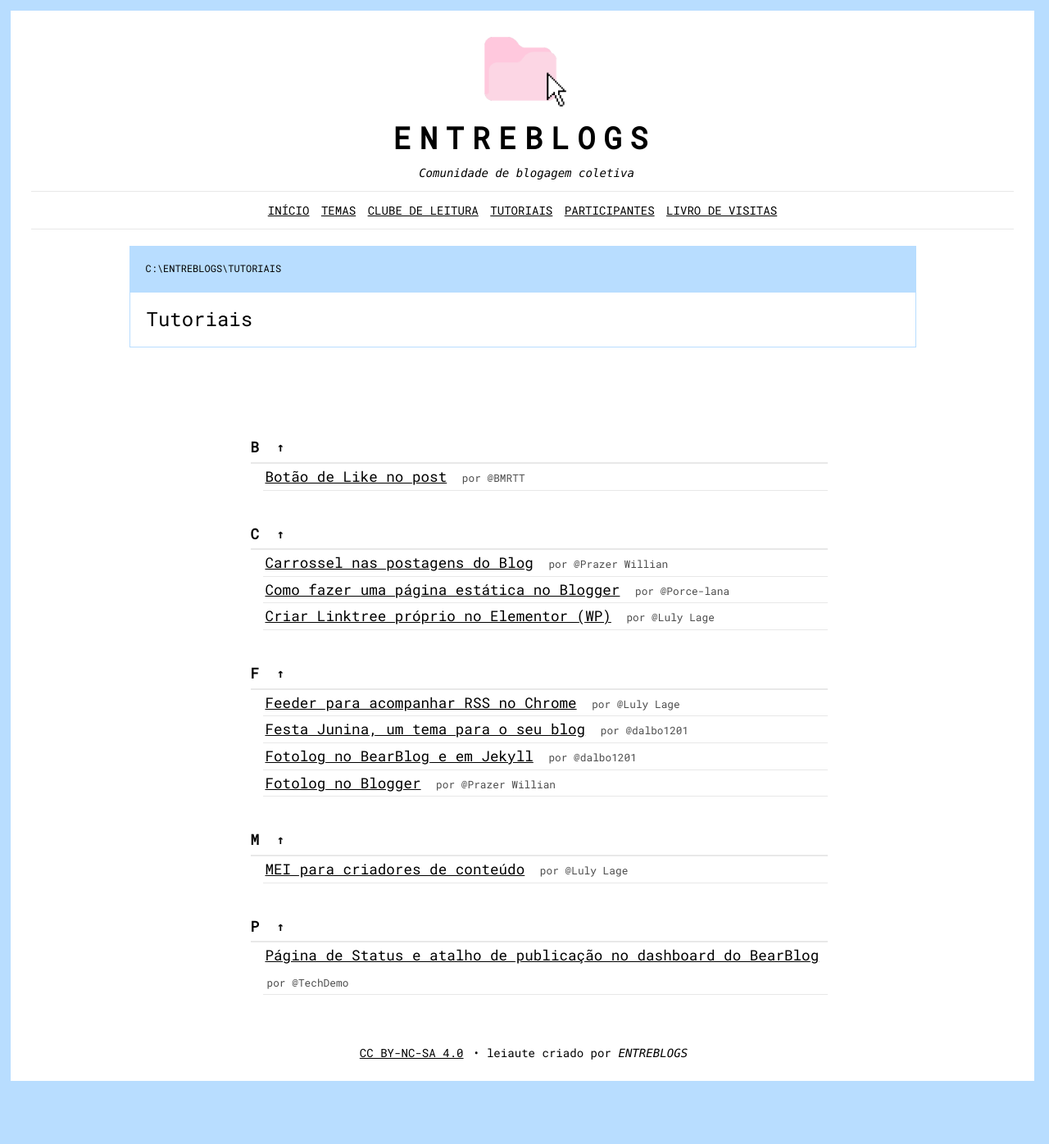
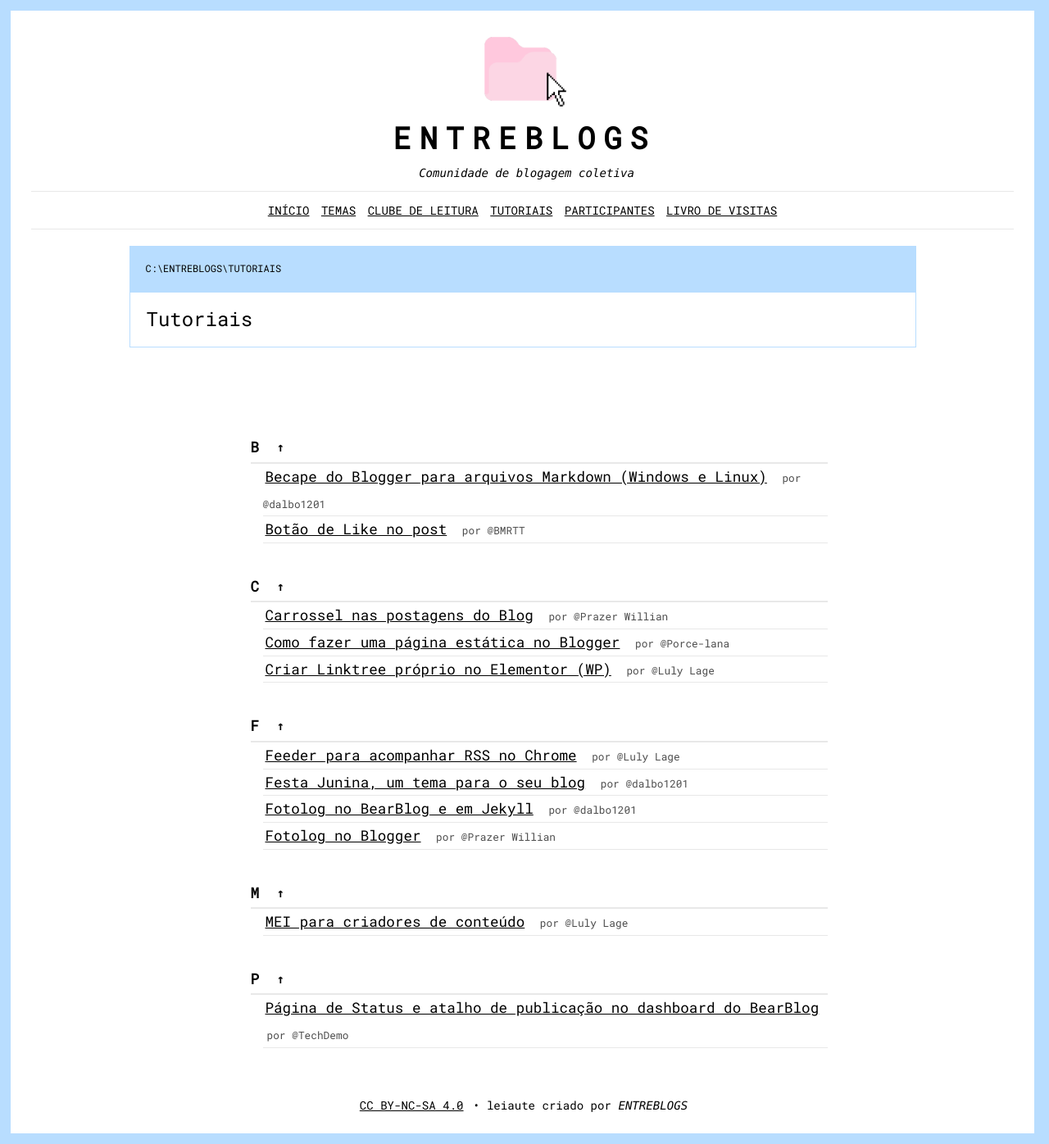
Before and after one commit to bamoretti/entreblogs, a Jekyll site: the page built from tutoriais.md, in a window 1280 px wide. Shown: the whole page at 82% size. Built offline with Jekyll 4.4.1, drawn with Linux system fonts in a browser that asks for light colours; comment, search, counter and statistics services are not loaded; before the commit the page ends 1331 px from its top, so only the background shows below that.

Commit message:
Update tutoriais.yml
adicionei tutorial de becape do blogger

```diff
--- a/_data/tutoriais.yml
+++ b/_data/tutoriais.yml
@@ -1,7 +1,11 @@
 # --- ADICIONE SEMPRE NO COMEÇO PARA FACILITAR, NÃO FAZ DIFERENÇA JÁ QUE A PÁGINA É EM ORDEM ALFABÉTICA ---
 
 - criador: "dalbo1201"
-  url: "https://pedro.dalbo.me/dicas-do-blog/tema-junino "
+  url: "https://pedro.dalbo.me/dicas-do-blog/bkp-blogger-md"
+  tutorial: "Becape do Blogger para arquivos Markdown (Windows e Linux)"
+
+- criador: "dalbo1201"
+  url: "https://pedro.dalbo.me/dicas-do-blog/tema-junino"
   tutorial: "Festa Junina, um tema para o seu blog"
 
 - criador: "TechDemo"
```
